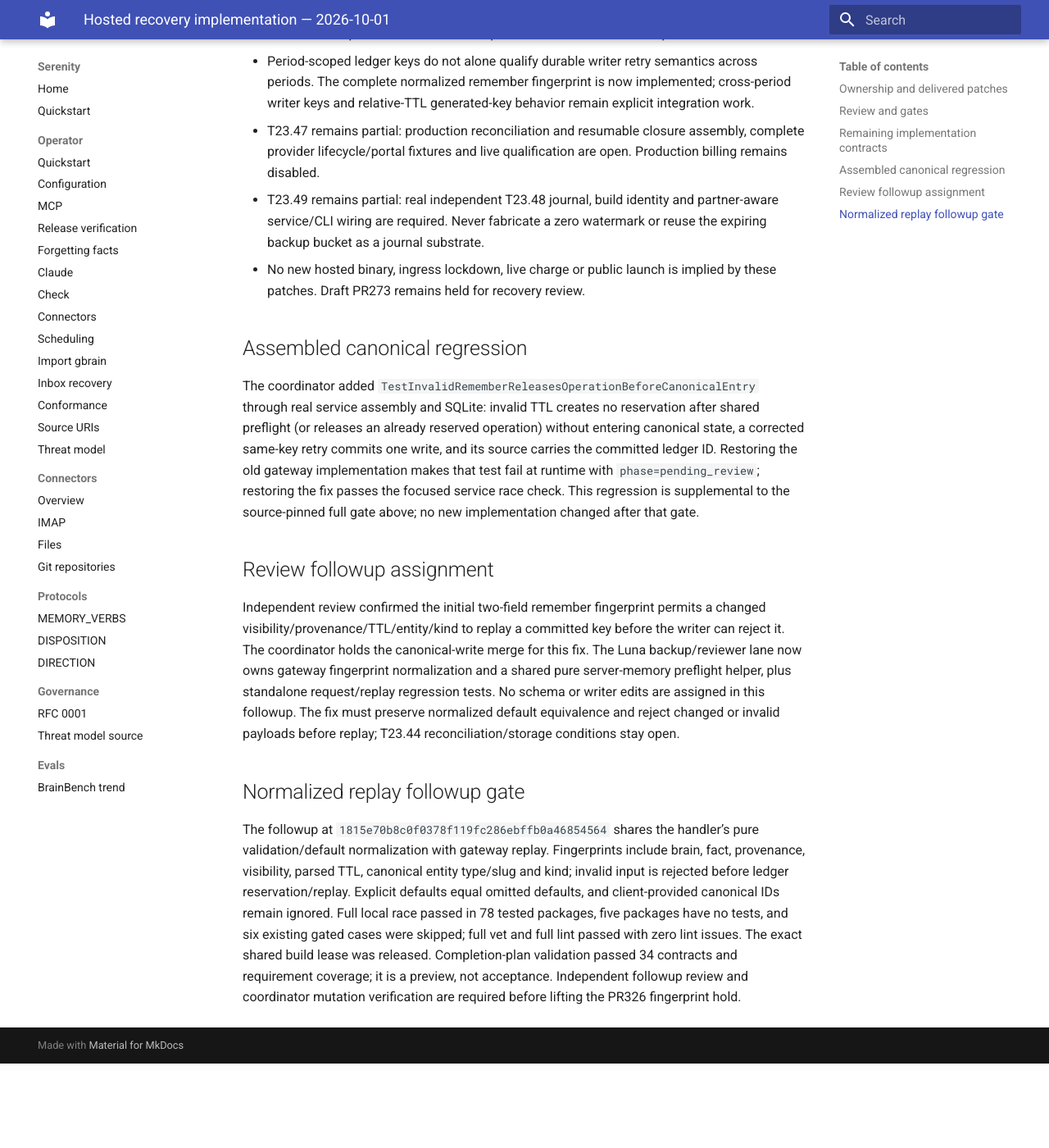
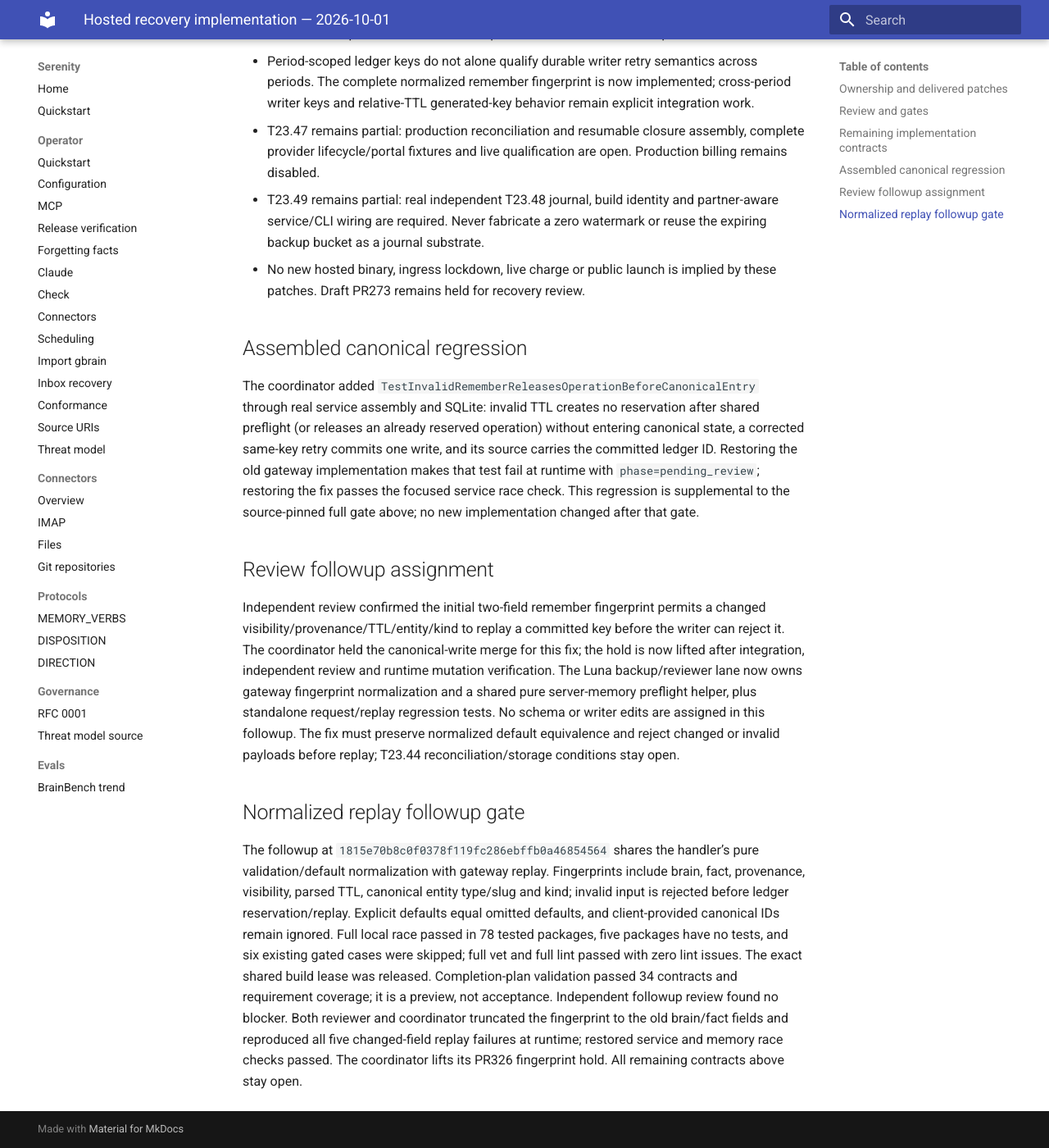
Before and after one commit to sirerun/serenity, an MkDocs documentation site: the page built from docs/plans/hosted-recovery-implementation-2026-10-01.md, in a window 1280 px wide and 1400 px high, scrolled down 1437 px. Shown: the whole window at 82% size. Built offline with MkDocs 1.6.1 and Material for MkDocs 9.7.7, drawn with Linux system fonts in a browser that asks for light colours; before the commit the page ends 2734 px from its top, so only the background shows below that.

Commit message:
docs: clear reviewed normalized replay hold

```diff
--- a/docs/plans/hosted-recovery-implementation-2026-10-01.md
+++ b/docs/plans/hosted-recovery-implementation-2026-10-01.md
@@ -29,8 +29,8 @@ The coordinator added `TestInvalidRememberReleasesOperationBeforeCanonicalEntry`
 
 ## Review followup assignment
 
-Independent review confirmed the initial two-field remember fingerprint permits a changed visibility/provenance/TTL/entity/kind to replay a committed key before the writer can reject it. The coordinator holds the canonical-write merge for this fix. The Luna backup/reviewer lane now owns gateway fingerprint normalization and a shared pure server-memory preflight helper, plus standalone request/replay regression tests. No schema or writer edits are assigned in this followup. The fix must preserve normalized default equivalence and reject changed or invalid payloads before replay; T23.44 reconciliation/storage conditions stay open.
+Independent review confirmed the initial two-field remember fingerprint permits a changed visibility/provenance/TTL/entity/kind to replay a committed key before the writer can reject it. The coordinator held the canonical-write merge for this fix; the hold is now lifted after integration, independent review and runtime mutation verification. The Luna backup/reviewer lane now owns gateway fingerprint normalization and a shared pure server-memory preflight helper, plus standalone request/replay regression tests. No schema or writer edits are assigned in this followup. The fix must preserve normalized default equivalence and reject changed or invalid payloads before replay; T23.44 reconciliation/storage conditions stay open.
 
 ## Normalized replay followup gate
 
-The followup at `1815e70b8c0f0378f119fc286ebffb0a46854564` shares the handler’s pure validation/default normalization with gateway replay. Fingerprints include brain, fact, provenance, visibility, parsed TTL, canonical entity type/slug and kind; invalid input is rejected before ledger reservation/replay. Explicit defaults equal omitted defaults, and client-provided canonical IDs remain ignored. Full local race passed in 78 tested packages, five packages have no tests, and six existing gated cases were skipped; full vet and full lint passed with zero lint issues. The exact shared build lease was released. Completion-plan validation passed 34 contracts and requirement coverage; it is a preview, not acceptance. Independent followup review and coordinator mutation verification are required before lifting the PR326 fingerprint hold.
+The followup at `1815e70b8c0f0378f119fc286ebffb0a46854564` shares the handler’s pure validation/default normalization with gateway replay. Fingerprints include brain, fact, provenance, visibility, parsed TTL, canonical entity type/slug and kind; invalid input is rejected before ledger reservation/replay. Explicit defaults equal omitted defaults, and client-provided canonical IDs remain ignored. Full local race passed in 78 tested packages, five packages have no tests, and six existing gated cases were skipped; full vet and full lint passed with zero lint issues. The exact shared build lease was released. Completion-plan validation passed 34 contracts and requirement coverage; it is a preview, not acceptance. Independent followup review found no blocker. Both reviewer and coordinator truncated the fingerprint to the old brain/fact fields and reproduced all five changed-field replay failures at runtime; restored service and memory race checks passed. The coordinator lifts its PR326 fingerprint hold. All remaining contracts above stay open.
```
Also changed, not shown: docs/launch/hosted-completion/interfaces.md (+4 -0 lines).
